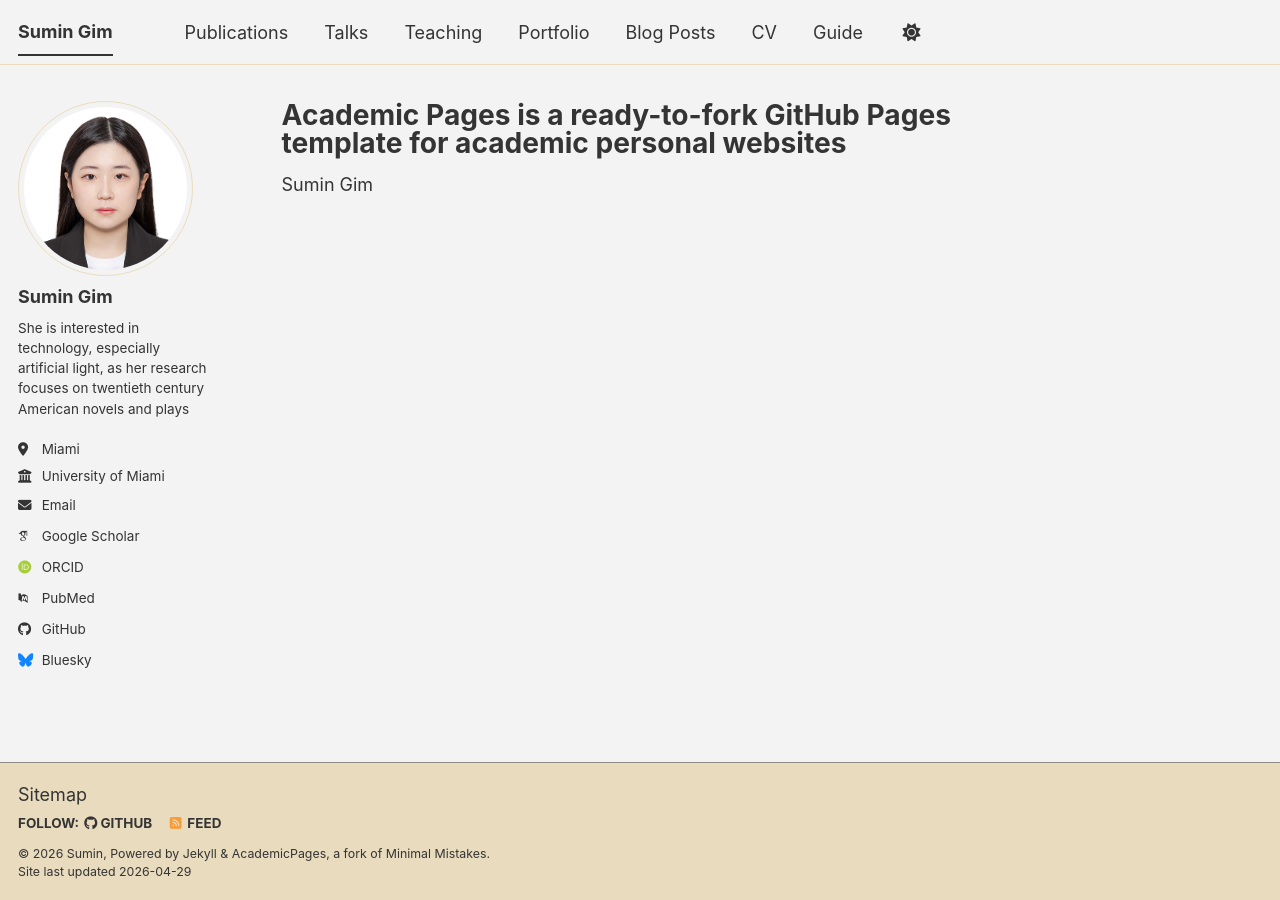
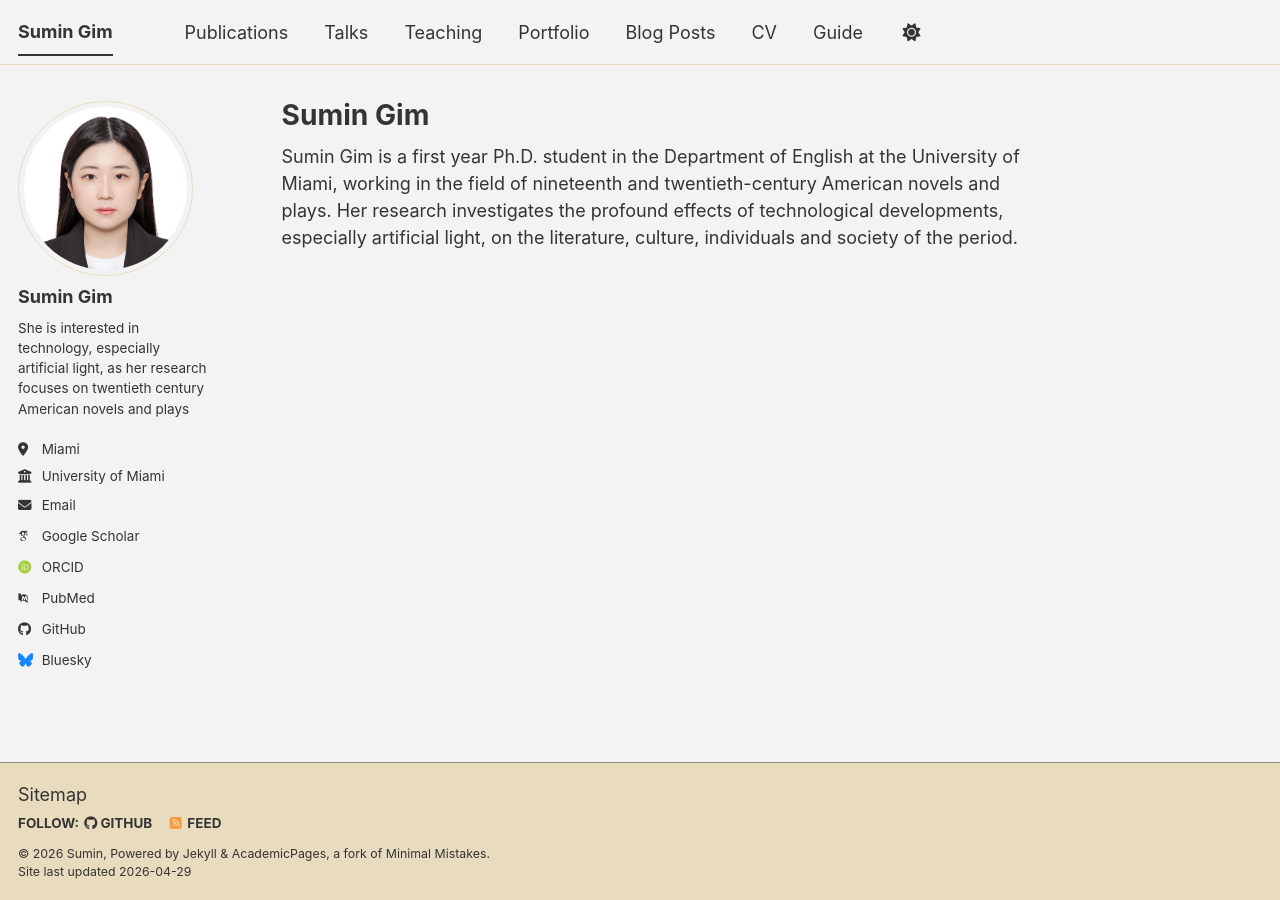
Before and after one commit to std33793/std33793.github.io, a Jekyll site: the page built from _pages/about.md, in a window 1280 px wide. Built offline with Jekyll 4.4.1, drawn with Linux system fonts in a browser that asks for light colours; some web fonts are replaced; a script bundle is joined from its source files by our own code; library files that are not in the unit come from our copies.

Commit message:
Update about.md

```diff
--- a/_pages/about.md
+++ b/_pages/about.md
@@ -1,10 +1,10 @@
 ---
 permalink: /
-title: "Academic Pages is a ready-to-fork GitHub Pages template for academic personal websites"
+title: "Sumin Gim"
 author_profile: true
 redirect_from:
   - /about/
   - /about.html
 ---
 
-Sumin Gim
+Sumin Gim is a first year Ph.D. student in the Department of English at the University of Miami, working in the field of nineteenth and twentieth-century American novels and plays. Her research investigates the profound effects of technological developments, especially artificial light, on the literature, culture, individuals and society of the period.
```
